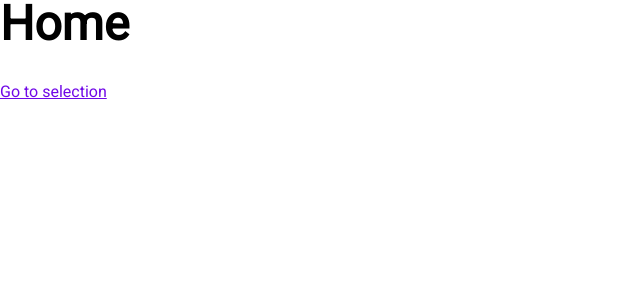
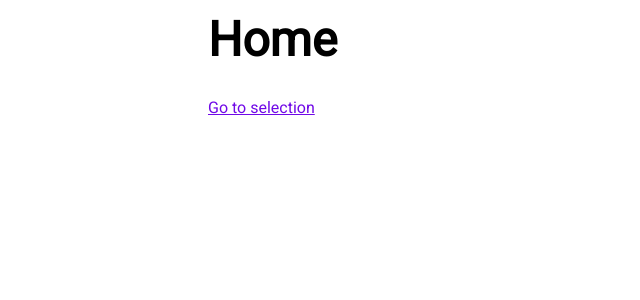
Before and after one commit to scottjoe1996/artist-app, a React (Vite) app: page / in a window 1280 px wide. Shown: the top 300 px of the page, without its empty margins (0-640 px from the left). Built offline with nearby package versions, Linux system fonts and the light colour scheme.

Commit message:
created page container element to standardised spacing on each page

```diff
--- a/src/app.tsx
+++ /dev/null
@@ -1,7 +0,0 @@
-import React from "react";
-
-const App: React.FC = () => {
-  return <div className="text-3xl font-bold underline">Hello there</div>;
-};
-
-export default App;
--- a/src/main.tsx
+++ b/src/main.tsx
@@ -5,14 +5,17 @@ import { BrowserRouter, Route, Routes } from "react-router";
 import Home from "./pages/home";
 import Selection from "./pages/selection";
 import NotFound from "./pages/not-found";
+import PageContainer from "./pages/page-container";
 
 createRoot(document.getElementById("root")!).render(
   <StrictMode>
     <BrowserRouter>
       <Routes>
-        <Route index element={<Home />} />
-        <Route path="selection" element={<Selection />} />
-        <Route path="*" element={<NotFound />} />
+        <Route element={<PageContainer />}>
+          <Route index element={<Home />} />
+          <Route path="selection" element={<Selection />} />
+          <Route path="*" element={<NotFound />} />
+        </Route>
       </Routes>
     </BrowserRouter>
   </StrictMode>
--- /dev/null
+++ b/src/pages/page-container.tsx
@@ -0,0 +1,12 @@
+import React from "react";
+import { Outlet } from "react-router";
+
+const PageContainer: React.FC = () => {
+  return (
+    <main className="mx-auto w-full max-w-4xl p-4">
+      <Outlet />
+    </main>
+  );
+};
+
+export default PageContainer;
```
